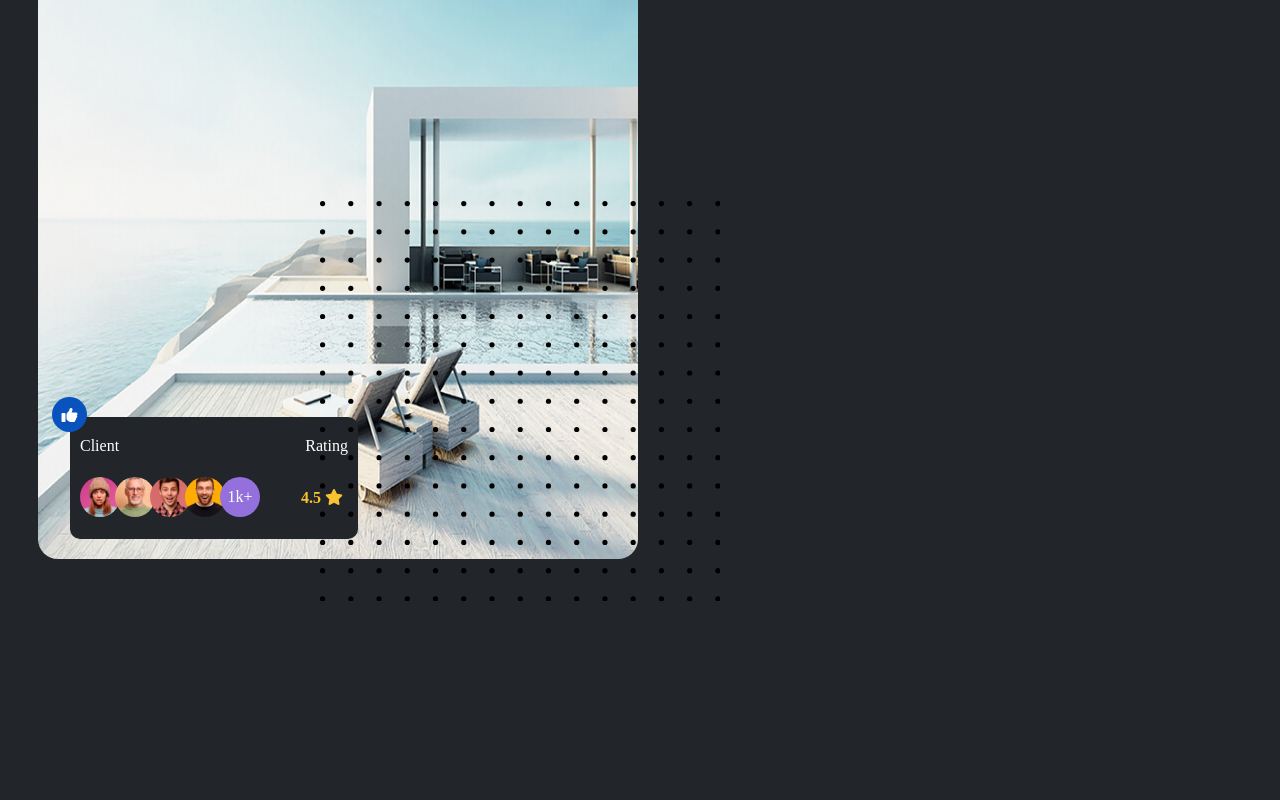
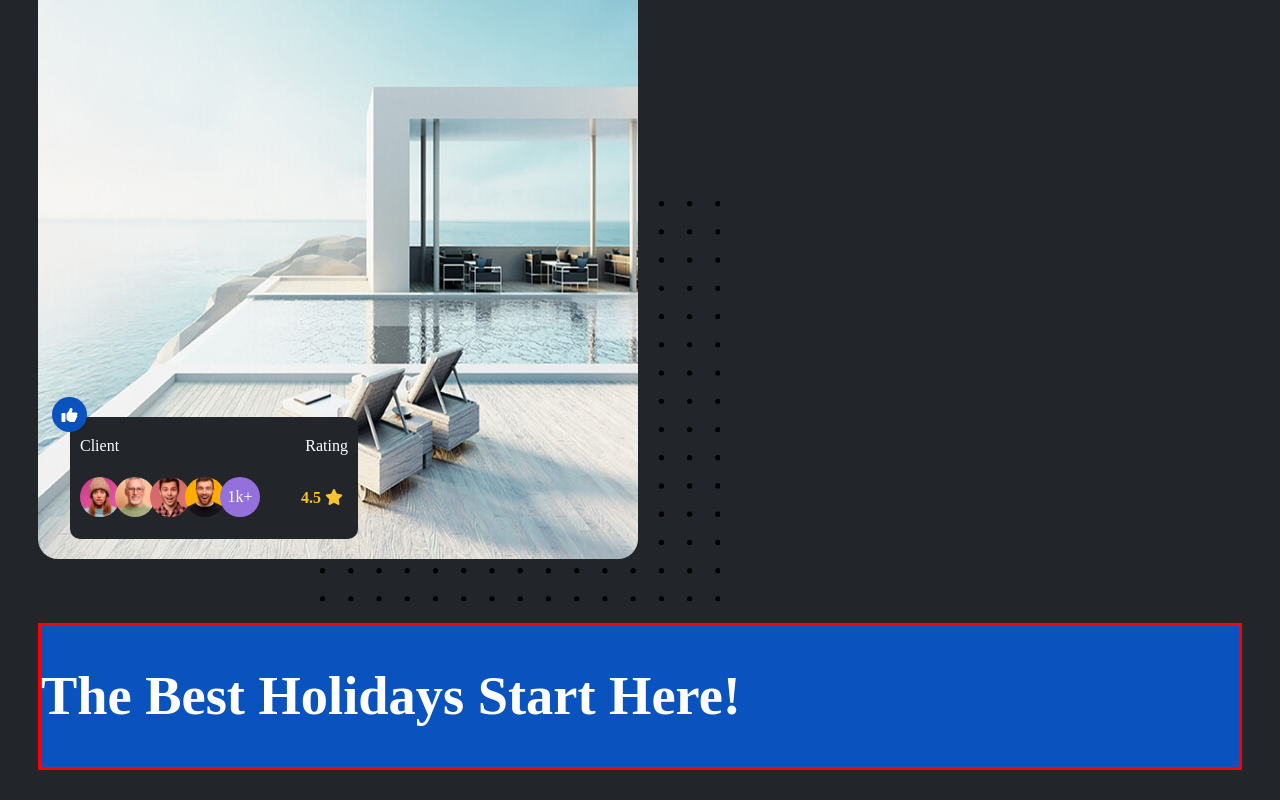
Before and after one commit to pokhengly/booking, a plain HTML site: page index.html in a window 1280 px wide. Shown: the part 1255-2055 px from the top of the page. Before the commit the page ends 1860 px from the top, so only its background shows below. Drawn offline with Linux system fonts and the light colour scheme.

Commit message:
add some code

```diff
--- a/css/style.css
+++ b/css/style.css
@@ -501,6 +501,12 @@ h5{
     width: auto;
 }
 
+.bg-absolute{
+    position: absolute;
+    top: 91rem !important;
+    left: 20rem !important;
+}
+
 .section-two-relative{
     position: relative;
     margin: 30px;
@@ -637,11 +643,20 @@ h5{
     top: 62.9rem !important;
     left: 12px;
 }
+/*class section two end*/
 
-.bg-absolute{
-    position: absolute;
-    top: 91rem !important;
-    left: 20rem !important;
-
+/*section three*/
+.section-three{
+    margin: 30px;
+    border: 3px solid red;
+    background-color: #0a53be;
 }
-/*class section two end*/
+.section-three-head{
+    color: white;
+    font-family: inherit;
+    font-size: calc(0.5rem + 1.5vw);
+    font-weight: 700;
+    line-height: 1.25;
+    margin-top: 30px;
+}
+/*class section three end*/
--- a/index.html
+++ b/index.html
@@ -211,36 +211,6 @@
     <!--Class section two-->
     <div class="section-two">
         <div class="relative">
-            <img class="section-two-relative" src="images/13.jpg" alt="photo">
-            <div class="section-two-absolute">
-                <div class="text-section-two">
-                    <div class="section-two-inner-left">Client</div>
-                    <div class="section-two-inner-right">Rating</div>
-                </div>
-
-                <div class="photo-absolute">
-                        <img class="photo-absolute-inner-left1" src="images/14.jpg" alt="photo">
-                        <img class="photo-absolute-inner-right1" src="images/15.jpg" alt="photo">
-                        <img class="photo-absolute-inner-right2" src="images/16.jpg" alt="photo">
-                        <img class="photo-absolute-inner-right3" src="images/17.jpg" alt="photo">
-                        <div class="photo-absolute-inner-right4">1k+</div>
-                </div>
-
-                <div class="start-absolute">
-                    <h4>4.5 <i class="fa-solid fa-star"></i></h4>
-                </div>
-
-                <div class="like-absolute">
-                    <i class="fa-solid fa-thumbs-up"></i>
-                </div>
-            </div>
-
-            <div class="star-style">
-                <svg class="fill-warning" width="77px" height="77px">
-                    <path d="M76.997,41.258 L45.173,41.258 L67.676,63.760 L63.763,67.673 L41.261,45.171 L41.261,76.994 L35.728,76.994 L35.728,45.171 L13.226,67.673 L9.313,63.760 L31.816,41.258 L-0.007,41.258 L-0.007,35.725 L31.816,35.725 L9.313,13.223 L13.226,9.311 L35.728,31.813 L35.728,-0.010 L41.261,-0.010 L41.261,31.813 L63.763,9.311 L67.676,13.223 L45.174,35.725 L76.997,35.725 L76.997,41.258 Z"></path>
-                </svg>
-            </div>
-
             <div class="bg-absolute">
                 <svg height="400" class="fill-primary opacity-2" viewBox="0 0 340 340">
                     <circle cx="194.2" cy="2.2" r="2.2"></circle>
@@ -470,6 +440,46 @@
                     <circle cx="170.2" cy="338.2" r="2.2"></circle>
                 </svg>
             </div>
+
+            <img class="section-two-relative" src="images/13.jpg" alt="photo">
+            <div class="section-two-absolute">
+                <div class="text-section-two">
+                    <div class="section-two-inner-left">Client</div>
+                    <div class="section-two-inner-right">Rating</div>
+                </div>
+
+                <div class="photo-absolute">
+                    <img class="photo-absolute-inner-left1" src="images/14.jpg" alt="photo">
+                    <img class="photo-absolute-inner-right1" src="images/15.jpg" alt="photo">
+                    <img class="photo-absolute-inner-right2" src="images/16.jpg" alt="photo">
+                    <img class="photo-absolute-inner-right3" src="images/17.jpg" alt="photo">
+                    <div class="photo-absolute-inner-right4">1k+</div>
+                </div>
+
+                <div class="start-absolute">
+                    <h4>4.5 <i class="fa-solid fa-star"></i></h4>
+                </div>
+
+                <div class="like-absolute">
+                    <i class="fa-solid fa-thumbs-up"></i>
+                </div>
+            </div>
+
+            <div class="star-style">
+                <svg class="fill-warning" width="77px" height="77px">
+                    <path d="M76.997,41.258 L45.173,41.258 L67.676,63.760 L63.763,67.673 L41.261,45.171 L41.261,76.994 L35.728,76.994 L35.728,45.171 L13.226,67.673 L9.313,63.760 L31.816,41.258 L-0.007,41.258 L-0.007,35.725 L31.816,35.725 L9.313,13.223 L13.226,9.311 L35.728,31.813 L35.728,-0.010 L41.261,-0.010 L41.261,31.813 L63.763,9.311 L67.676,13.223 L45.174,35.725 L76.997,35.725 L76.997,41.258 Z"></path>
+                </svg>
+            </div>
+
+            <!--section three-->
+            <div class="section-three">
+                <div class="section-three-head">
+                    <h1>The Best Holidays Start Here!</h1>
+                </div>
+            </div>
+            <!--end class section three-->
+
+
         </div>
 
 
```
